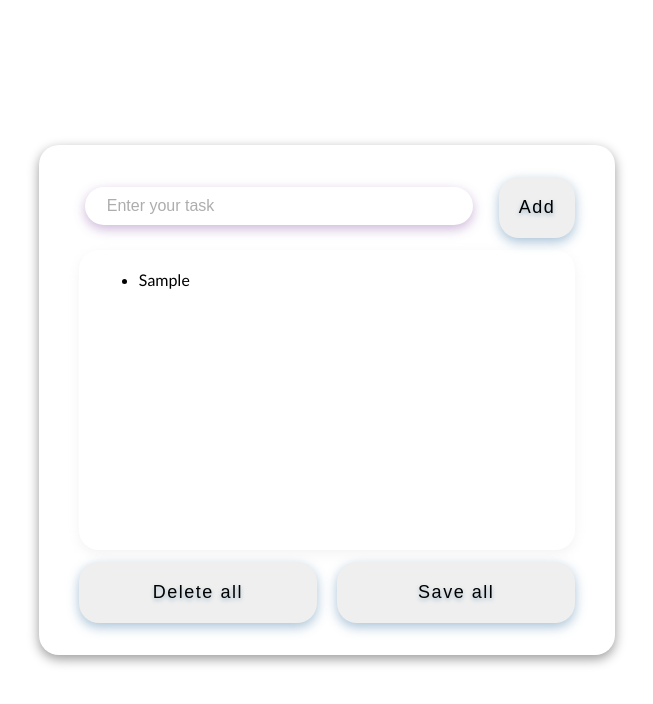
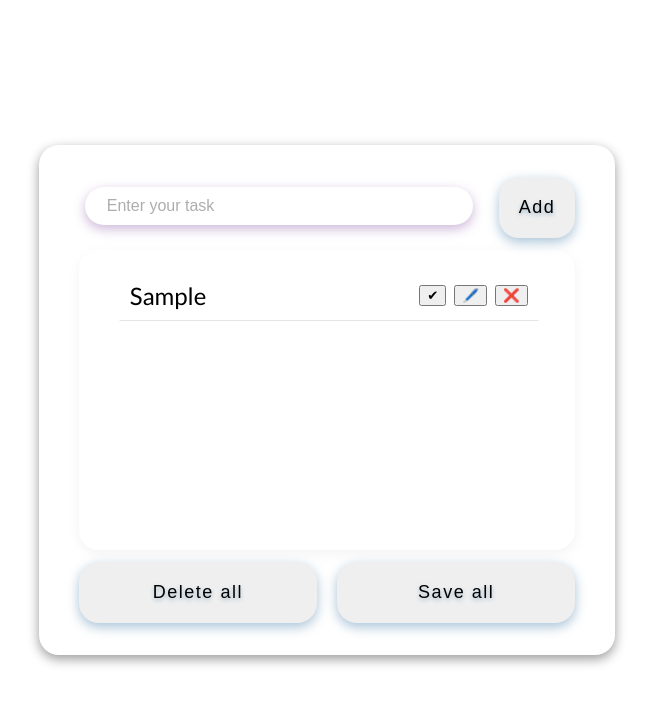
Before and after one commit to KoltLevry/SmallTodoList, a React (Vite) app: page / in a window 1280 px wide. Both pictures are taken after typing "Sample" into the empty fields and a click on the button "Add". Shown: the top 704 px of the page, without its empty margins (313-966 px from the left). Built offline with nearby package versions, Linux system fonts and the light colour scheme.

Commit message:
start add small btns logic

```diff
--- a/src/components/List/styles.ts
+++ b/src/components/List/styles.ts
@@ -4,6 +4,7 @@ export const ListBox = styled.ul`
 display: flex;
 flex-direction: column;
 width: 100%;
+width: 450px;
 margin: 20px;
 overflow-y: scroll;
 
--- a/src/components/TodoList/TodoList.tsx
+++ b/src/components/TodoList/TodoList.tsx
@@ -8,6 +8,9 @@ import {
     InputBtnContainer,
     ListContainer,
     BottomBtnsContainer,
+    ListItem,
+    SmallTaskButtonDiv,
+    SmallTaskButton,
 } from "./styles";
 
 function TodoList() {
@@ -22,6 +25,20 @@ function TodoList() {
         }
     };
 
+    const handleClickDeleteAll = () => {
+        setListItems([]);
+    }
+
+    const fruits = ['app', 'sw', "red"];
+    console.log(fruits);
+    const findRight = fruits.splice(1,1);
+    console.log(findRight);
+    console.log(fruits);
+
+    const handleDeleteTask = (index: number) => {
+        setListItems(prev => prev.filter((_, i) => i !== index));
+    }
+
     return (
         <TodoListApp>
             <TodoListWrapper>
@@ -32,14 +49,21 @@ function TodoList() {
                 <ListContainer>
                     <List>
                         {
-                            listItems.map( item => (
-                                <li key={Math.random()}>{item}</li>
+                            listItems.map( (item, index) => (
+                                <ListItem key={Math.random()}>
+                                    {item}
+                                    <SmallTaskButtonDiv>
+                                        <SmallTaskButton onClick={() => {}}>✔</SmallTaskButton>
+                                        <SmallTaskButton onClick={() => {}}>🖊️</SmallTaskButton>
+                                        <SmallTaskButton onClick={handleDeleteTask}>❌</SmallTaskButton>
+                                    </SmallTaskButtonDiv>
+                                </ListItem>
                             ))
                         }
                     </List>
                 </ListContainer>
                 <BottomBtnsContainer>
-                    <Button name="Delete all" onClick={() => {}} />
+                    <Button name="Delete all" onClick={handleClickDeleteAll} />
                     <Button name="Save all" />
                 </BottomBtnsContainer>
             </TodoListWrapper>
--- a/src/components/TodoList/styles.ts
+++ b/src/components/TodoList/styles.ts
@@ -47,3 +47,28 @@ width: 100%;
 height: 45px;
 border-radius: 20px;
 `
+
+
+export const ListItem = styled.li`
+list-style: none;
+list-style-position: outside;
+display: flex;
+justify-content: space-between;
+align-items: center;
+margin-right: 10px;
+margin-left: -20px;
+padding: 10px;
+font-size: 24px;
+border: 1px solid white;
+border-bottom-color: rgba(0,0,0,0.1);
+`
+
+export const SmallTaskButtonDiv = styled.div`
+display: flex;
+justify-content: space-between;
+align-items: center;
+gap: 8px;
+`
+
+export const SmallTaskButton = styled.button`
+`
```
